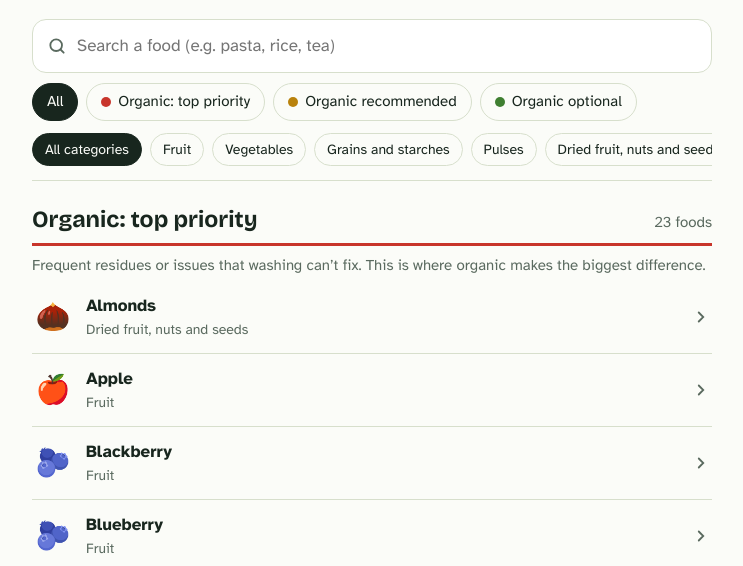
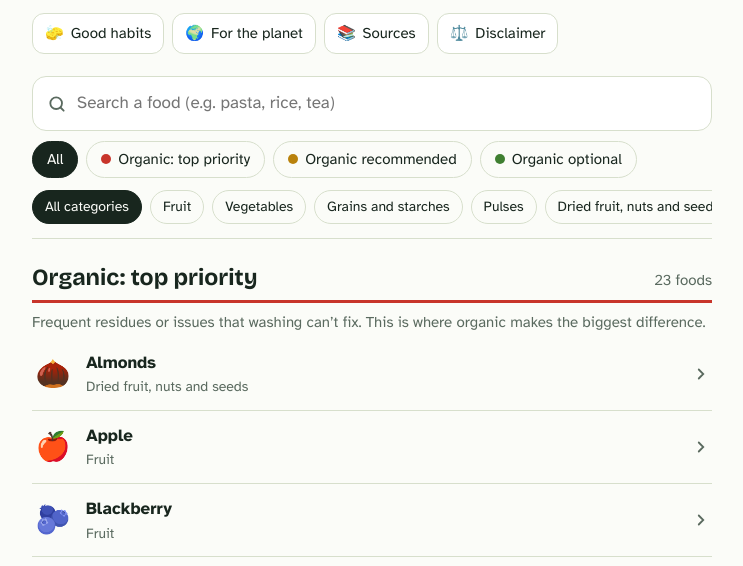
Before and after one commit to biosemafor/biosemafor.com, a plain HTML site: page index.html in a window 1280 px wide. Shown: the part 190-756 px from the top of the page, without its empty margins (268-1011 px from the left). Drawn offline with nearby package versions, Linux system fonts and the light colour scheme.

Commit message:
Add files via upload
Nouvelle mise page

```diff
--- a/index.html
+++ b/index.html
@@ -62,6 +62,9 @@ button{font:inherit;color:inherit}
 .chip[aria-pressed="true"]{background:var(--ink);color:var(--bg);border-color:var(--ink)}
 
 /* Liste */
+.quick{display:flex;gap:8px;flex-wrap:wrap;margin-top:16px}
+.quick button{border:1.5px solid var(--line);background:var(--raised);border-radius:12px;padding:8px 12px;font-size:15px;cursor:pointer;display:inline-flex;gap:7px;align-items:center}
+.quick button:hover{border-color:var(--ink)}
 .group{margin-top:26px}
 .group-head{display:flex;align-items:baseline;gap:12px;padding-bottom:8px;border-bottom:3px solid currentColor}
 .group-head h2{font-size:1.45rem;font-weight:700}
@@ -145,6 +148,7 @@ ol.steps span{color:var(--muted);font-size:15.5px}
     <div class="langbar"><select id="ctySel"></select><select id="langSel"></select></div>
     <h1><svg class="logo" viewBox="0 0 132 60" aria-hidden="true"><rect x="2" y="2" width="128" height="56" rx="28" fill="#1E2B24" stroke="var(--line)" stroke-width="2"/><circle cx="30" cy="30" r="15" fill="var(--l3)"/><circle cx="66" cy="30" r="15" fill="var(--l2)"/><path d="M102 15 A15 15 0 1 0 117 30 V17.5 Q117 15 114.5 15 Z" fill="var(--l1)"/><g stroke="#2B5420" stroke-linecap="round" stroke-linejoin="round" fill="none"><path d="M92.6 41.3 L112.4 19.6" stroke-width="1.75"/><path d="M94.84 38.71 L94.34 28.61 M94.84 38.71 L105.54 39.29" stroke-width="1.5"/><path d="M100.69 32.62 L100.25 24.51 M100.69 32.62 L108.84 33" stroke-width="1.25"/><path d="M105.9 26.66 L105.6 20.64 M105.9 26.66 L112.15 26.98" stroke-width="1"/></g></svg><span id="title">BioSemafor</span></h1>
     <p id="intro"></p>
+    <nav class="quick" id="quick"></nav>
   </header>
   <div class="bar">
     <label class="search">
@@ -236,6 +240,7 @@ function setLang(code){
   $("guideList").innerHTML = T.guide.map(g=>`<li>${g}</li>`).join("");
   $("foot").textContent = T.foot;
   {const e=ECO[lang]; $("ecoT").textContent=e.t; $("ecoI").textContent=e.i; $("ecoPT").textContent=e.pt; $("ecoCT").textContent=e.ct; $("ecoP").innerHTML=e.p.map(x=>`<li>${x}</li>`).join(""); $("ecoC").innerHTML=e.c.map(x=>`<li>${x}</li>`).join(""); $("ecoKT").textContent=e.kt+(lang==="fr"?" :":":"); $("ecoK").textContent=e.k; $("ecoS").innerHTML=T.ui.src+(lang==="fr"?" : ":": ")+ECOS.map(i=>`<a href="${SRC[i].u}" target="_blank" rel="noopener">${SRC[i].t}</a>`).join(" · ");}
+  {const PL={fr:"Pour la planète",en:"For the planet",de:"Für den Planeten",it:"Per il pianeta",es:"Para el planeta",pt:"Para o planeta"}; $("quick").innerHTML=[["guide","🧽",T.ui.gest],["eco","🌍",PL[lang]],["sources","📚",T.ui.src],["legal","⚖️",T.legal.t]].map(([c,e,l])=>`<button data-go="${c}"><span aria-hidden="true">${e}</span>${l}</button>`).join("");}
   $("srcT").textContent = T.ui.src; $("srcIntro").textContent = T.ui.srcIntro; $("srcList").innerHTML = SRC.map(x=>`<li><a href="${x.u}" target="_blank" rel="noopener">${x.t}</a></li>`).join("");
   $("legalT").textContent = T.legal.t; $("legalList").innerHTML = T.legal.i.map(x=>`<li>${x}</li>`).join(""); $("upd").textContent = T.legal.u;
   document.querySelector(".close").setAttribute("aria-label",T.ui.close);
@@ -300,6 +305,7 @@ sheet.addEventListener("click", e => { if(e.target.closest("[data-close]")) clos
 document.addEventListener("keydown", e => { if(e.key==="Escape" && sheet.classList.contains("open")) closeFood(); });
 document.querySelectorAll("#levels .chip").forEach(c => c.addEventListener("click", () => setFilter(+c.dataset.f)));
 $("cats").addEventListener("click", e => { const c = e.target.closest(".chip"); if(!c) return; cat = +c.dataset.c; setChips(); render(); });
+$("quick").addEventListener("click", e => { const b = e.target.closest("[data-go]"); if(!b) return; const el = document.querySelector("."+b.dataset.go); const bar = document.querySelector(".bar"); window.scrollTo({top: el.getBoundingClientRect().top + window.scrollY - bar.offsetHeight - 16, behavior: "smooth"}); });
 $("q").addEventListener("input", e => { query = e.target.value; render(); });
 $("langSel").innerHTML = ORDER.map(c=>`<option value="${c}">${I18N[c].name}</option>`).join("");
 $("langSel").addEventListener("change", e => { if(sheet.classList.contains("open")) closeFood(); setLang(e.target.value); });
```
